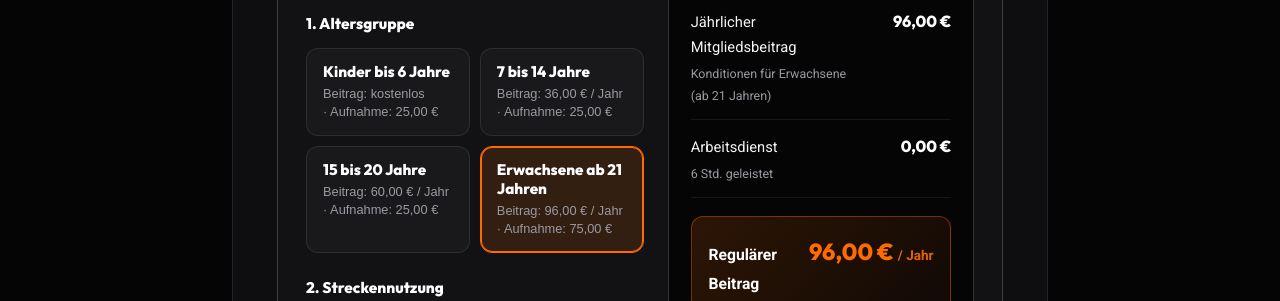
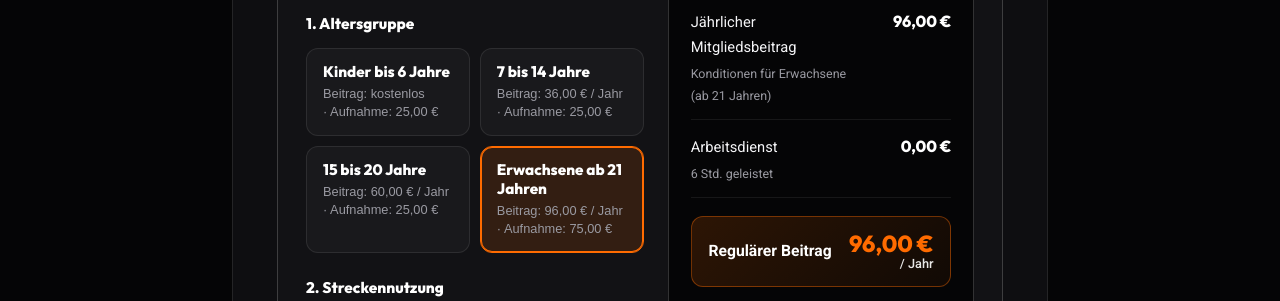
Before and after one commit to jasandi/website-gsc-salzgitter, an Astro site: page /verein/mitgliedschaft in a window 1280 px wide. Shown: the part 499-800 px from the top of the page. Built offline with nearby package versions, Linux system fonts and the light colour scheme; Astro itself is replaced by a stand-in of ours.

Commit message:
style(calculator): stack per-year below recurring amount with white text and right alignment

```diff
--- a/src/pages/verein/[slug].astro
+++ b/src/pages/verein/[slug].astro
@@ -185,7 +185,8 @@ const isSatzung = entry.slug === 'satzung';
                   <strong class="highlight-title">Regulärer Beitrag</strong>
                 </dt>
                 <dd class="highlight-amount-wrap">
-                  <strong id="calc-total-recurring" class="highlight-amount">96,00 €</strong><span class="per-year"> / Jahr</span>
+                  <strong id="calc-total-recurring" class="highlight-amount">96,00 €</strong>
+                  <span class="per-year">/ Jahr</span>
                 </dd>
               </div>
 
@@ -941,7 +942,7 @@ const isSatzung = entry.slug === 'satzung';
     background: linear-gradient(135deg, rgba(255, 107, 0, 0.16), rgba(255, 107, 0, 0.05));
     border: 1px solid rgba(255, 107, 0, 0.4) !important;
     display: flex;
-    align-items: baseline;
+    align-items: center;
     justify-content: space-between;
     gap: 0.75rem;
     margin: 0.35rem 0;
@@ -964,8 +965,10 @@ const isSatzung = entry.slug === 'satzung';
     margin-left: auto;
     white-space: nowrap;
     display: flex;
-    align-items: baseline;
-    gap: 0.25rem;
+    flex-direction: column;
+    align-items: flex-end;
+    gap: 0.15rem;
+    line-height: 1.15;
   }
 
   .calc-row-highlight .highlight-amount {
@@ -973,13 +976,15 @@ const isSatzung = entry.slug === 'satzung';
     font-weight: 900;
     font-size: 1.45rem;
     color: var(--color-primary) !important;
+    line-height: 1;
   }
 
   .calc-row-highlight .per-year {
-    font-size: 0.85rem;
-    font-weight: 600;
-    color: var(--color-primary) !important;
+    font-size: 0.8rem;
+    font-weight: 500;
+    color: #fff !important;
     opacity: 0.9;
+    line-height: 1;
   }
 
   .calc-row-entry {
```
Also changed, not shown: verein/mitgliedschaft.html (+1 -1 lines), _astro/_slug_.DH7A7nA9.css.
